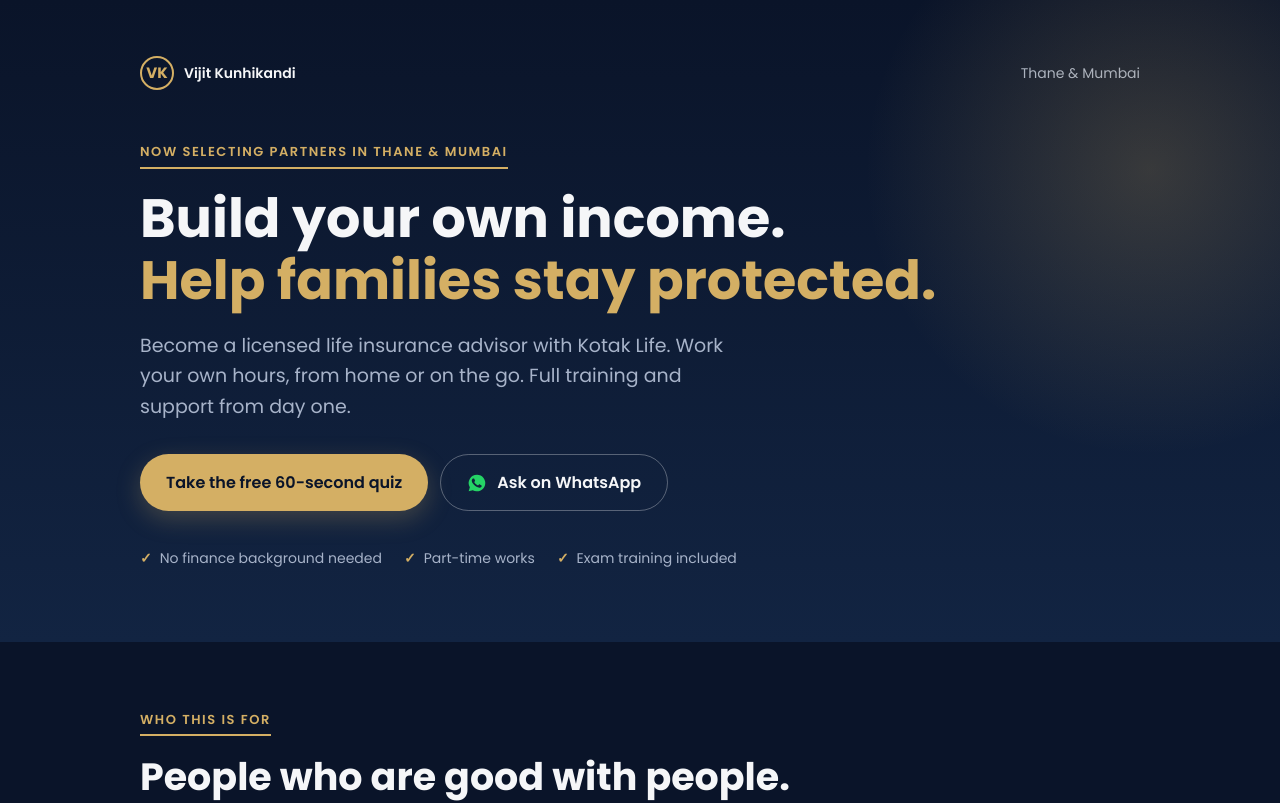
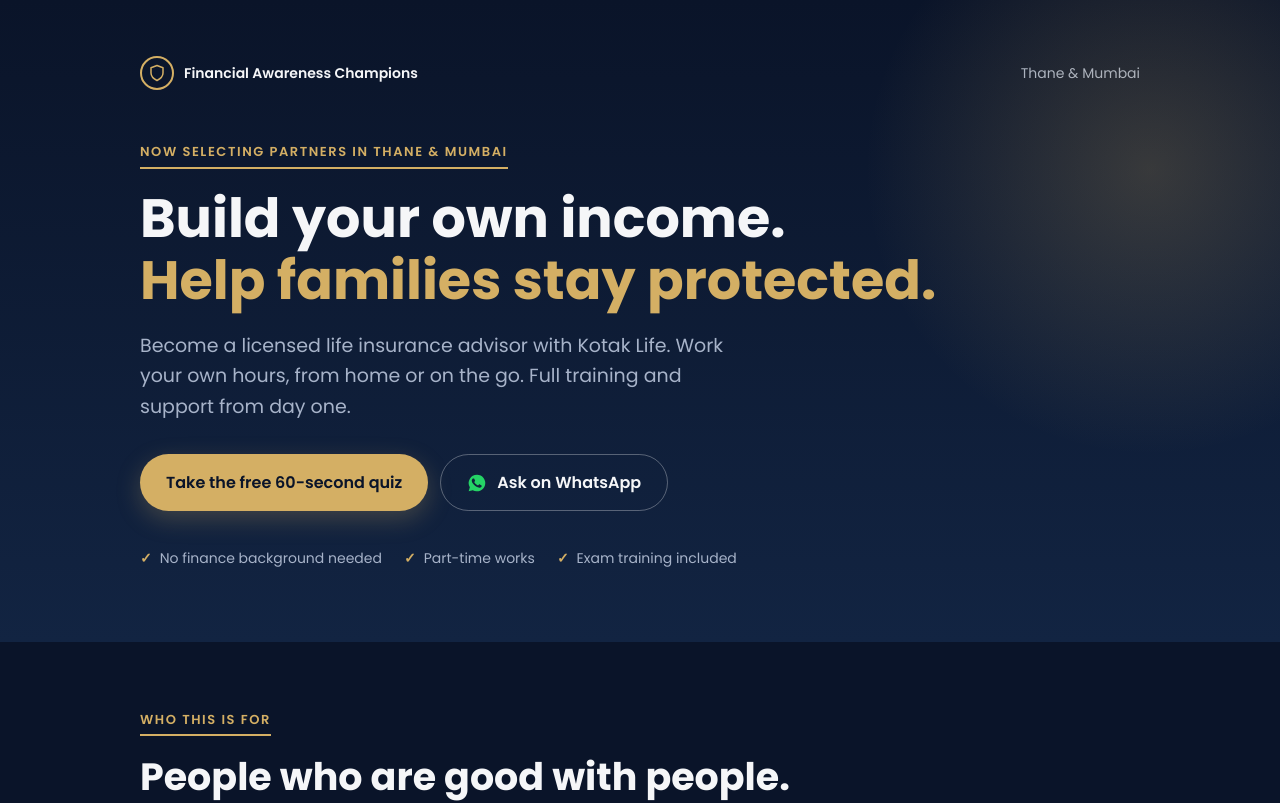
Before and after one commit to Vijit-k/agentengine, a plain HTML site: page index.html in a window 1280 px wide. Shown: the top 803 px of the page. Drawn offline with Linux system fonts and the light colour scheme.

Commit message:
Use full name, brand header, updated guide

```diff
--- a/index.html
+++ b/index.html
@@ -15,6 +15,7 @@
    AGENTENGINE SETTINGS. Change only this block per client.
    ========================================================= */
 const CONFIG = {
+  brandName:    "Financial Awareness Champions",   // shown at the top of the page
   leaderName:   "Vijit Kunhikandi",
   leaderTitle:  "Kotak Life Associate Agency Partner",
   leaderBio:    "22+ years in corporate India leading service delivery teams. PMP certified. Now building a team of advisors who help families plan for the unexpected.",
@@ -69,6 +70,7 @@ h2{font-size:clamp(26px,4.2vw,38px);line-height:1.2;font-weight:700;margin-botto
 .hero{position:relative;overflow:hidden;padding:56px 0 72px;background:linear-gradient(180deg,var(--navy) 0%,var(--navy2) 100%)}
 .hero::before{content:"";position:absolute;width:620px;height:620px;right:-180px;top:-140px;background:radial-gradient(circle,rgba(212,175,100,.22),transparent 65%);pointer-events:none}
 .topbar{display:flex;justify-content:space-between;align-items:center;margin-bottom:48px;font-size:14px;color:var(--muted)}
+@media(max-width:520px){.topbar>span:last-child{display:none}}
 .brand{display:flex;align-items:center;gap:10px;font-weight:600;color:var(--white)}
 .brand .dot{width:34px;height:34px;border-radius:50%;border:2px solid var(--gold);display:grid;place-items:center;color:var(--gold);font-size:15px;font-weight:700}
 .hero .lead{margin:20px 0 32px}
@@ -177,7 +179,7 @@ footer p{margin-bottom:8px}
 <header class="hero">
   <div class="wrap">
     <div class="topbar">
-      <div class="brand"><span class="dot" data-initials></span><span data-leader-name></span></div>
+      <div class="brand"><span class="dot"><svg viewBox="0 0 24 24" width="18" height="18" fill="none" stroke="currentColor" stroke-width="2" stroke-linecap="round" stroke-linejoin="round"><path d="M12 22s8-4 8-10V5l-8-3-8 3v7c0 6 8 10 8 10z"/></svg></span><span data-brand></span></div>
       <span data-region-short></span>
     </div>
     <span class="kicker">Now selecting partners in <span data-region></span></span>
@@ -355,7 +357,7 @@ footer p{margin-bottom:8px}
   const C = CONFIG;
   const initials = C.leaderName.split(/\s+/).map(w=>w[0]).slice(0,2).join("").toUpperCase();
   const fill = (sel, val) => document.querySelectorAll(sel).forEach(el => el.textContent = val);
-  fill("[data-leader-name]", C.leaderName); fill("[data-leader-title]", C.leaderTitle);
+  fill("[data-brand]", C.brandName); fill("[data-leader-name]", C.leaderName); fill("[data-leader-title]", C.leaderTitle);
   fill("[data-leader-bio]", C.leaderBio); fill("[data-insurer]", C.insurer);
   fill("[data-region]", C.region); fill("[data-region-short]", C.region); fill("[data-initials]", initials);
 
```
Also changed, not shown: 1 other file.
